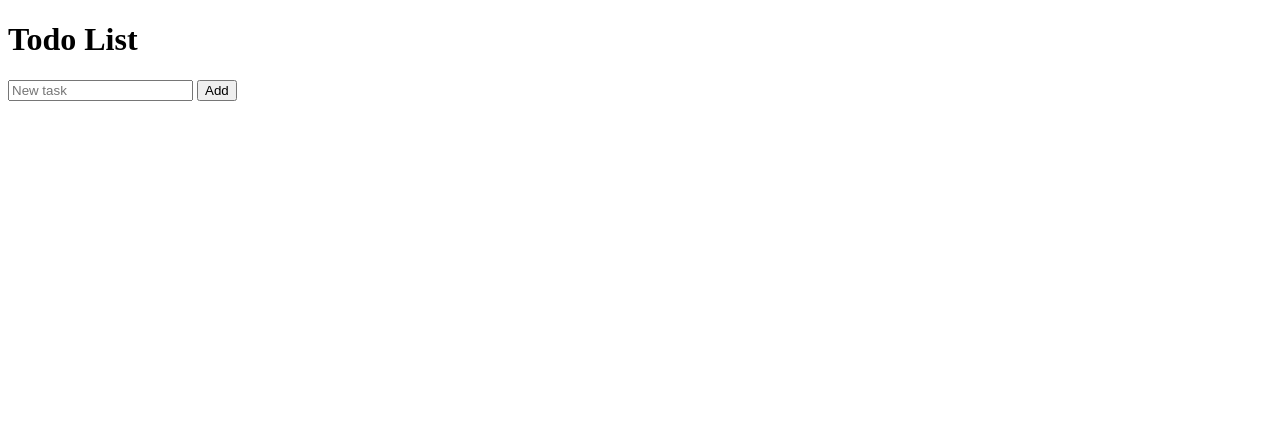
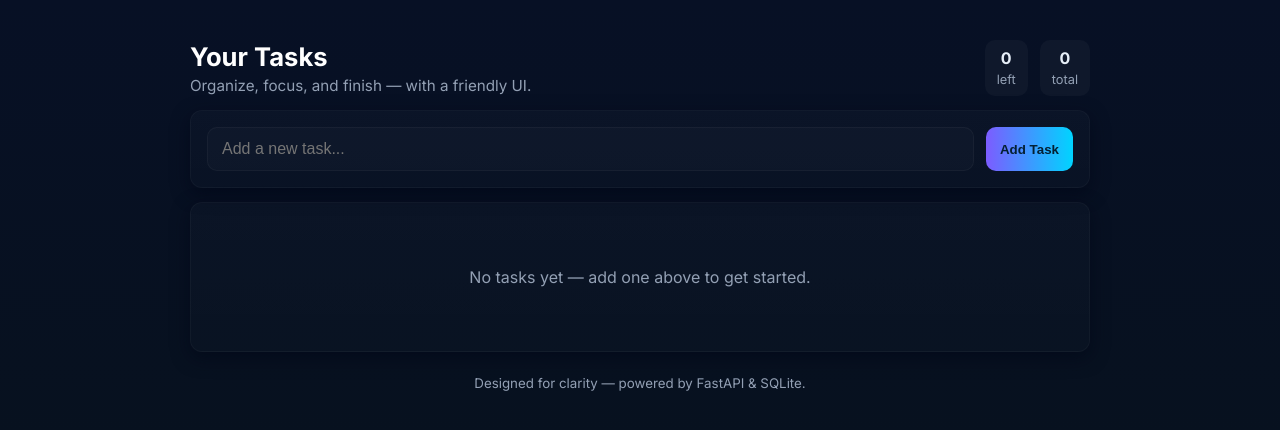
Before and after one commit to Ritwik722/Todo-list, a FastAPI app: page / in a window 1280 px wide. Shown: the top 430 px of the page. Run offline with FastAPI, Linux system fonts and the light colour scheme.

Commit message:
Initial commit

```diff
--- a/main.py
+++ b/main.py
@@ -1,12 +1,16 @@
 from fastapi import FastAPI, Request, Form, Depends
 from fastapi.templating import Jinja2Templates
 from fastapi.responses import RedirectResponse, HTMLResponse
+from fastapi.staticfiles import StaticFiles
 from sqlalchemy import create_engine, Column, Integer, String, Boolean
 from sqlalchemy.ext.declarative import declarative_base
 from sqlalchemy.orm import sessionmaker, Session
 
 app = FastAPI()
 templates = Jinja2Templates(directory="templates")
+
+# Serve static files (CSS / JS)
+app.mount("/static", StaticFiles(directory="static"), name="static")
 
 # Database setup
 SQLALCHEMY_DATABASE_URL = "sqlite:///./todos.db"
--- /dev/null
+++ b/static/styles.css
@@ -0,0 +1,85 @@
+:root{
+  --bg:#0f1724;
+  --card:#0b1220;
+  --muted:#93a0b4;
+  --accent:#7c5cff;
+  --accent-2:#00d4ff;
+  --success:#10b981;
+  --danger:#ef4444;
+  --glass: rgba(255,255,255,0.03);
+  --radius:12px;
+  --max-w:900px;
+  --gap:14px;
+  font-family: Inter, system-ui, -apple-system, "Segoe UI", Roboto, "Helvetica Neue", Arial;
+}
+*{box-sizing:border-box}
+html,body{height:100%}
+body{
+  margin:0;
+  background: linear-gradient(180deg, #071025 0%, #07121a 100%);
+  color:#e6eef8;
+  -webkit-font-smoothing:antialiased;
+  -moz-osx-font-smoothing:grayscale;
+  padding:40px 20px;
+}
+.container{
+  max-width:var(--max-w);
+  margin:0 auto;
+  display:flex;
+  flex-direction:column;
+  gap:var(--gap);
+}
+.app-header{
+  display:flex;
+  justify-content:space-between;
+  align-items:center;
+  gap:20px;
+}
+.title{font-size:1.6rem;margin:0;color:#fff}
+.subtitle{margin:4px 0 0;color:var(--muted);font-size:0.95rem}
+.stats{display:flex;gap:12px;align-items:center}
+.stat{background:var(--glass);padding:8px 12px;border-radius:10px;text-align:center}
+.stat strong{display:block;font-size:1rem}
+.stat span{font-size:0.8rem;color:var(--muted)}
+
+.card{
+  background: linear-gradient(180deg, rgba(255,255,255,0.02), rgba(255,255,255,0.01));
+  border:1px solid rgba(255,255,255,0.03);
+  border-radius:var(--radius);
+  padding:16px;
+  box-shadow: 0 6px 18px rgba(2,6,23,0.6);
+}
+.new-task{display:flex;align-items:center}
+.todo-form{display:flex;gap:12px;width:100%}
+.input{
+  flex:1;padding:12px 14px;border-radius:10px;border:1px solid rgba(255,255,255,0.04);background:rgba(255,255,255,0.02);color:inherit;outline:none;font-size:1rem;
+}
+.input:focus{box-shadow:0 0 0 4px rgba(124,92,255,0.12);border-color:var(--accent)}
+.btn{padding:10px 14px;border-radius:10px;border:none;cursor:pointer;font-weight:600}
+.btn.primary{background:linear-gradient(90deg,var(--accent),var(--accent-2));color:#042033}
+.btn.ghost{background:transparent;border:1px solid rgba(255,255,255,0.04);color:var(--muted)}
+.btn.danger{background:linear-gradient(90deg,var(--danger),#ff7a7a);color:white}
+
+.list-card{padding:8px}
+.todo-list{list-style:none;margin:0;padding:6px;display:flex;flex-direction:column;gap:10px}
+.todo-item{display:flex;justify-content:space-between;align-items:center;padding:12px;border-radius:10px;background:linear-gradient(180deg, rgba(255,255,255,0.01), rgba(255,255,255,0.00));border:1px solid rgba(255,255,255,0.02);transition:transform .18s ease,opacity .18s ease}
+.todo-item:hover{transform:translateY(-3px)}
+.todo-item .left{display:flex;gap:12px;align-items:center}
+.btn-check{width:36px;height:36px;border-radius:10px;border:1px solid rgba(255,255,255,0.04);background:transparent;display:grid;place-items:center;cursor:pointer}
+.check-icon{width:18px;height:18px;opacity:0.12}
+.todo-item.completed .check-icon{opacity:1;color:var(--success)}
+.task-text{font-size:1rem;color:#e6eef8}
+.todo-item.completed .task-text{opacity:0.6;text-decoration:line-through}
+.actions{display:flex;gap:8px}
+
+.empty{padding:40px;text-align:center;color:var(--muted)}
+.footer{margin-top:6px;text-align:center;color:var(--muted)}
+
+@media (max-width:640px){
+  .app-header{flex-direction:column;align-items:flex-start}
+  .stats{align-self:stretch;justify-content:flex-end}
+  .title{font-size:1.2rem}
+}
+
+/* small utilities */
+.hidden{display:none}
--- a/templates/index.html
+++ b/templates/index.html
@@ -1,25 +1,66 @@
-<!DOCTYPE html>
-<html>
-<head><title>Todo CRUD</title></head>
+<!doctype html>
+<html lang="en">
+    <head>
+        <meta charset="utf-8" />
+        <meta name="viewport" content="width=device-width,initial-scale=1" />
+        <title>Todo — Creative & Minimal</title>
+        <link href="https://fonts.googleapis.com/css2?family=Inter:wght@400;600;700&display=swap" rel="stylesheet">
+        <link rel="stylesheet" href="/static/styles.css">
+    </head>
     <body>
-    <h1>Todo List</h1>
-    <form method="post" action="/create">
-        <input type="text" name="task" placeholder="New task" required>
-        <button type="submit">Add</button>
+        <main class="container">
+            <header class="app-header">
+                <div>
+                    <h1 class="title">Your Tasks</h1>
+                    <p class="subtitle">Organize, focus, and finish — with a friendly UI.</p>
+                </div>
+                <div class="stats" aria-hidden="true">
+                    {% set total = todos|length %}
+                    {% set remaining = (todos|selectattr('completed','equalto',False)|list)|length %}
+                    <div class="stat"><strong>{{ remaining }}</strong><span>left</span></div>
+                    <div class="stat"><strong>{{ total }}</strong><span>total</span></div>
+                </div>
+            </header>
+
+            <section class="card new-task">
+                <form class="todo-form" method="post" action="/create">
+                    <input name="task" class="input" placeholder="Add a new task..." required autocomplete="off" />
+                    <button class="btn primary" type="submit">Add Task</button>
                 </form>
-    <ul>
+            </section>
+
+            <section class="card list-card">
+                {% if todos|length == 0 %}
+                    <div class="empty">
+                        <p>No tasks yet — add one above to get started.</p>
+                    </div>
+                {% else %}
+                    <ul class="todo-list">
                         {% for todo in todos %}
-        <li>
-            {{ todo.task }}
-            {% if todo.completed %}<s>{% endif %}
+                        <li class="todo-item {% if todo.completed %}completed{% endif %}">
+                            <div class="left">
                                 <form method="post" action="/update/{{ todo.id }}" style="display:inline;">
-                <button name="completed" value="{{ not todo.completed }}">{{ 'Undo' if todo.completed else 'Done' }}</button>
+                                    <input type="hidden" name="completed" value="{{ 'false' if todo.completed else 'true' }}">
+                                    <button class="btn-check" type="submit" aria-label="Toggle completion">
+                                        <svg viewBox="0 0 24 24" class="check-icon" aria-hidden="true"><path d="M20 6L9 17l-5-5" fill="none" stroke-width="2" stroke="currentColor" stroke-linecap="round" stroke-linejoin="round"/></svg>
+                                    </button>
                                 </form>
+                                <div class="task-text">{{ todo.task }}</div>
+                            </div>
+                            <div class="actions">
                                 <form method="post" action="/delete/{{ todo.id }}" style="display:inline;">
-                <button onclick="return confirm('Delete?')">Delete</button>
+                                    <button class="btn danger" type="submit" onclick="return confirm('Delete this task?')">Delete</button>
                                 </form>
+                            </div>
                         </li>
                         {% endfor %}
                     </ul>
+                {% endif %}
+            </section>
+
+            <footer class="footer">
+                <small>Designed for clarity — powered by FastAPI & SQLite.</small>
+            </footer>
+        </main>
     </body>
 </html>
```
Also changed, not shown: index.html (deleted, +0 -25 lines), todos.db. Lines whose indentation alone changed are shown as unchanged.
